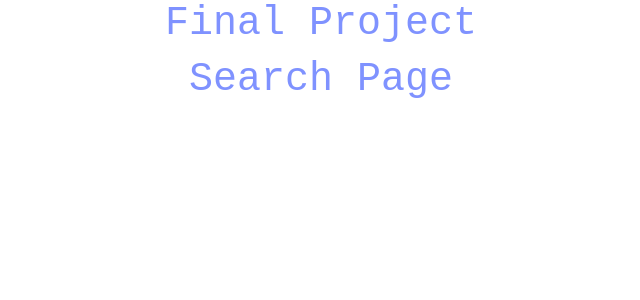
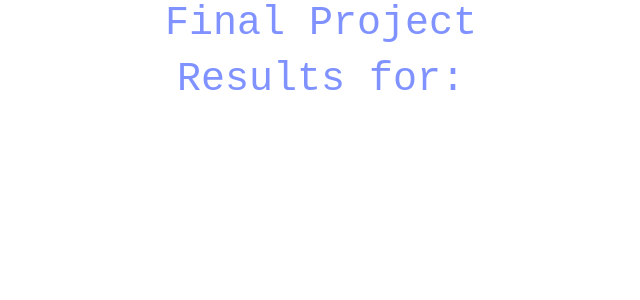
Before and after one commit to mahmouddaabas/DA395A-Final-Project, a React (Create React App) app: page /search in a window 1280 px wide. Shown: the top 300 px of the page, without its empty margins (319-959 px from the left). Built offline with nearby package versions, Linux system fonts and the light colour scheme; no server answers.

Commit message:
Removed JQuery Added Axios

```diff
--- a/package.json
+++ b/package.json
@@ -6,6 +6,7 @@
     "@testing-library/jest-dom": "^5.16.5",
     "@testing-library/react": "^13.4.0",
     "@testing-library/user-event": "^13.5.0",
+    "axios": "^1.4.0",
     "react": "^18.2.0",
     "react-dom": "^18.2.0",
     "react-router-dom": "^6.11.2",
--- a/public/index.html
+++ b/public/index.html
@@ -9,7 +9,6 @@
       name="description"
       content="Web site created using create-react-app"
     />
-    <script src="https://code.jquery.com/jquery-3.7.0.min.js" integrity="sha256-2Pmvv0kuTBOenSvLm6bvfBSSHrUJ+3A7x6P5Ebd07/g=" crossorigin="anonymous"></script>
     <link href="https://cdn.jsdelivr.net/npm/bootstrap@5.3.0-alpha3/dist/css/bootstrap.min.css" rel="stylesheet" integrity="sha384-KK94CHFLLe+nY2dmCWGMq91rCGa5gtU4mk92HdvYe+M/SXH301p5ILy+dN9+nJOZ" crossorigin="anonymous">
     <link rel="apple-touch-icon" href="%PUBLIC_URL%/logo192.png" />
     <!--
--- a/src/components/Homepage.js
+++ b/src/components/Homepage.js
@@ -4,10 +4,14 @@ import './styles/Homepage.css';
 
 
 export default function Homepage(props) {
+  //State to set and save the searchValue in the input.
   const [searchValue, setSearchValue] = useState([]);
 
+  //Set a ref for the searchBar, this is used to get the value from it.
   const searchBarRef = useRef();
 
+  //Saves the searchBar input when it changes to the state.¨
+  //The value is then passed to the SearchPage component through the Link component.
   function handleInputChange(event) {
     setSearchValue(event.target.value);
   }
--- a/src/components/SearchPage.js
+++ b/src/components/SearchPage.js
@@ -1,21 +1,22 @@
-import React from 'react';
+import React, { useState, useEffect } from 'react'
 import { useLocation } from 'react-router-dom';
+import axios from 'axios';
 
 export default function SearchPage() {
-  const location = useLocation();
-  const searchValue = location.state?.searchValue;
+    //State to set and save the data from the API.
+    const [data, setData] = useState([]);
 
-  console.log(process.env.REACT_APP_ACCESS_TOKEN)
+    //Use location to get the searchValue from the Link element in the Homepage component.
+    const location = useLocation();
+    const searchValue = location.state?.searchValue;
 
-  function requestDataFromAPI(){
-    //Request data based on the searchValue
-    //https://api.genius.com/search?q=searchValHere&access_token=tokenHere
-  }
 
-  return (
-    <div>
-      <h1>Search Page</h1>
-      <h2>{searchValue}</h2>
-    </div>
-  );
+    return (
+        <div>
+            <h1>Results for: {searchValue}</h1>
+            <ul id="song-list">
+
+            </ul>
+        </div>
+    );
 }
```
Also changed, not shown: 1 other file (tests, documents, lock files or other folders).
